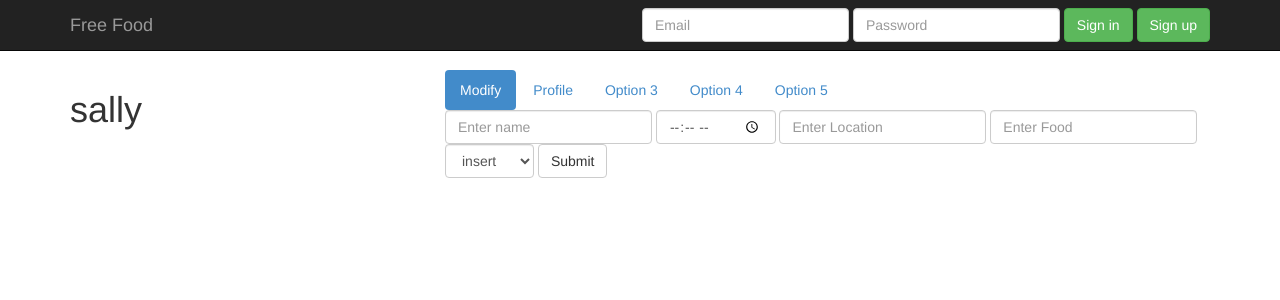
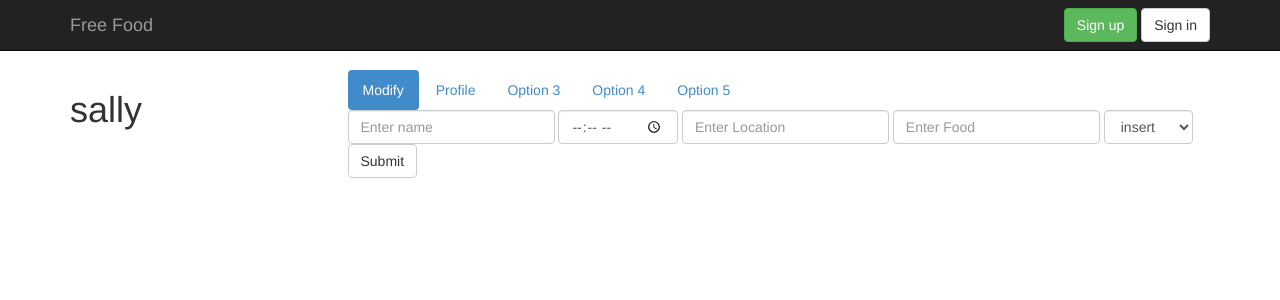
Before and after one commit to billliu1992/cs411project, a Flask app: page /user_page in a window 1280 px wide. Shown: the top 300 px of the page. Run offline with Flask 2, Linux system fonts and the light colour scheme; some libraries are stand-ins or nearby versions.

Commit message:
added standalone sign in and sign up pages, modified navbar.html and views.py to support new pages, added title block to base template

```diff
--- a/python/templates/base.html
+++ b/python/templates/base.html
@@ -4,7 +4,7 @@
     <meta charset="utf-8">
     <meta http-equiv="X-UA-Compatible" content="IE=edge">
     <meta name="viewport" content="width=device-width, initial-scale=1">
-    <title>Bootstrap 101 Template</title>
+    <title>{% block title %}{% endblock %}</title>
 
     <!-- Bootstrap core CSS -->
     <link href="static/css/bootstrap.min.css" rel="stylesheet">
--- a/python/templates/index.html
+++ b/python/templates/index.html
@@ -1,4 +1,5 @@
 {% extends "base.html" %}
+{% block title %}UIUC FreeFood{% endblock %}
 {% block content %}
 <div class="container">
     <table class="table table-hover">
--- a/python/templates/navbar.html
+++ b/python/templates/navbar.html
@@ -1,17 +1,11 @@
 <div class="navbar navbar-inverse navbar-fixed-top" role="navigation">
 	<div class="container">
 		<div class="navbar-header">
-			<a class="navbar-brand" href="#">Free Food</a>
+			<a class="navbar-brand" href="/index">Free Food</a>
 		</div>
 		<form class="navbar-form navbar-right" role="form">
-			<div class="form-group">
-				<input type="text" placeholder="Email" class="form-control">
-			</div>
-			<div class="form-group">
-				<input type="password" placeholder="Password" class="form-control">
-			</div>
-			<button type="submit" class="btn btn-success">Sign in</button>
-			<button type="submit" class="btn btn-success">Sign up</button>
+			<a href="/join" role="button" class="btn btn-success">Sign up</a>
+			<a href="/login" role="button" class="btn btn-default">Sign in</a>
 		</form>
 	</div>
 </div>
--- a/python/templates/user_page.html
+++ b/python/templates/user_page.html
@@ -1,12 +1,13 @@
 {% extends "base.html" %}
+{% block title %}UIUC FreeFood - User Page{% endblock %}
 {% block content %}
 <div class="container">
 
 <div class="row">
-	<div class="col-md-4">
+	<div class="col-md-3">
 		{% include 'user_page_info.html' %}
 	</div>
-	<div class="col-md-8">
+	<div class="col-md-9">
 		<div class="row">
 			<ul class="nav nav-pills">
 				<li class="active"><a href="#">Modify</a></li>
--- a/python/views.py
+++ b/python/views.py
@@ -44,3 +44,11 @@ def index():
 @app.route('/user_page')
 def user_page():
 	return render_template("user_page_modify.html", user='sally')
+
+@app.route('/login')
+def sign_in():
+	return render_template("sign_in.html")
+
+@app.route('/join')
+def sign_up():
+	return render_template("sign_up.html")
```
Also changed, not shown: python/templates/sign_in.html (added, +24 -0 lines), python/templates/sign_up.html (added).
